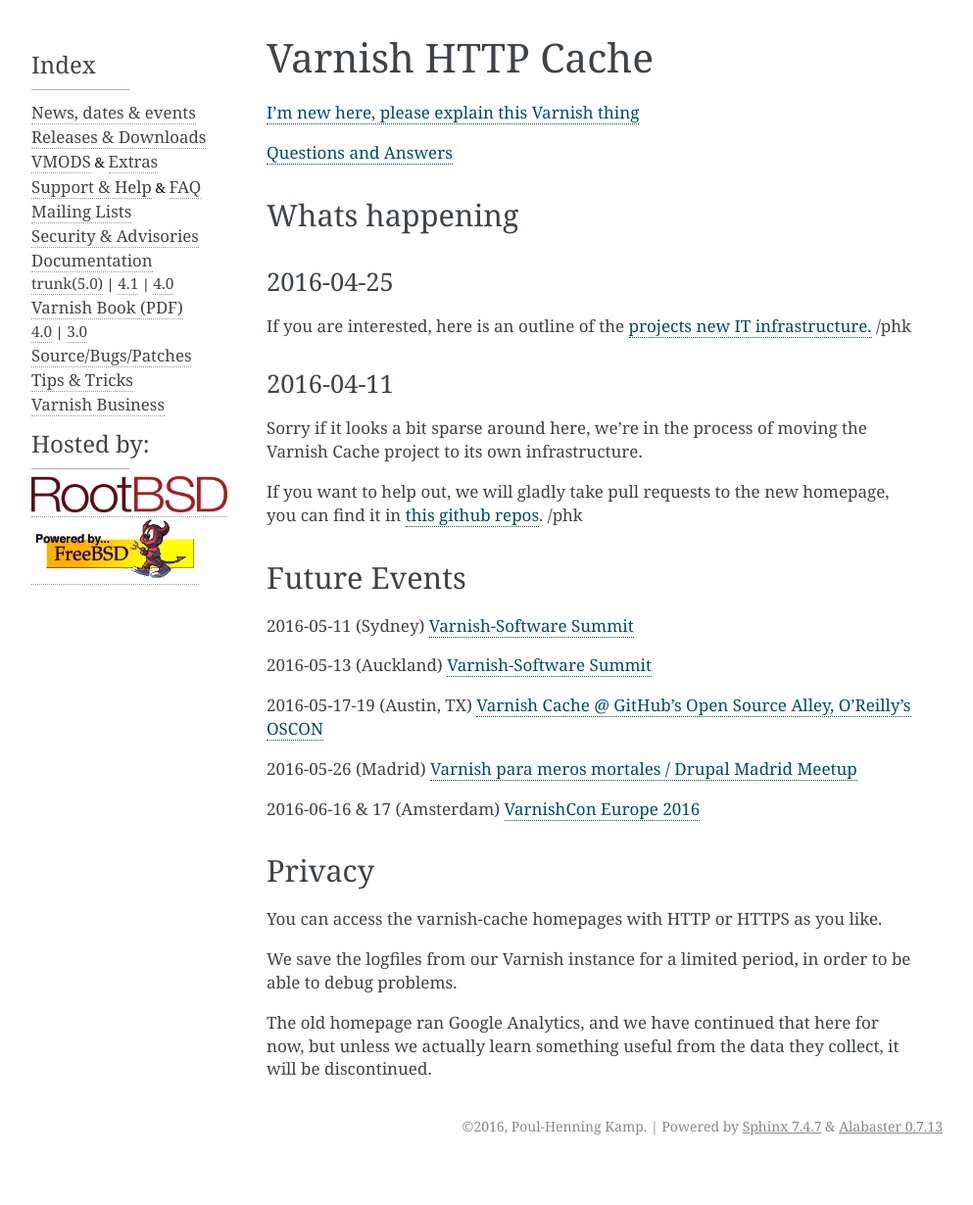
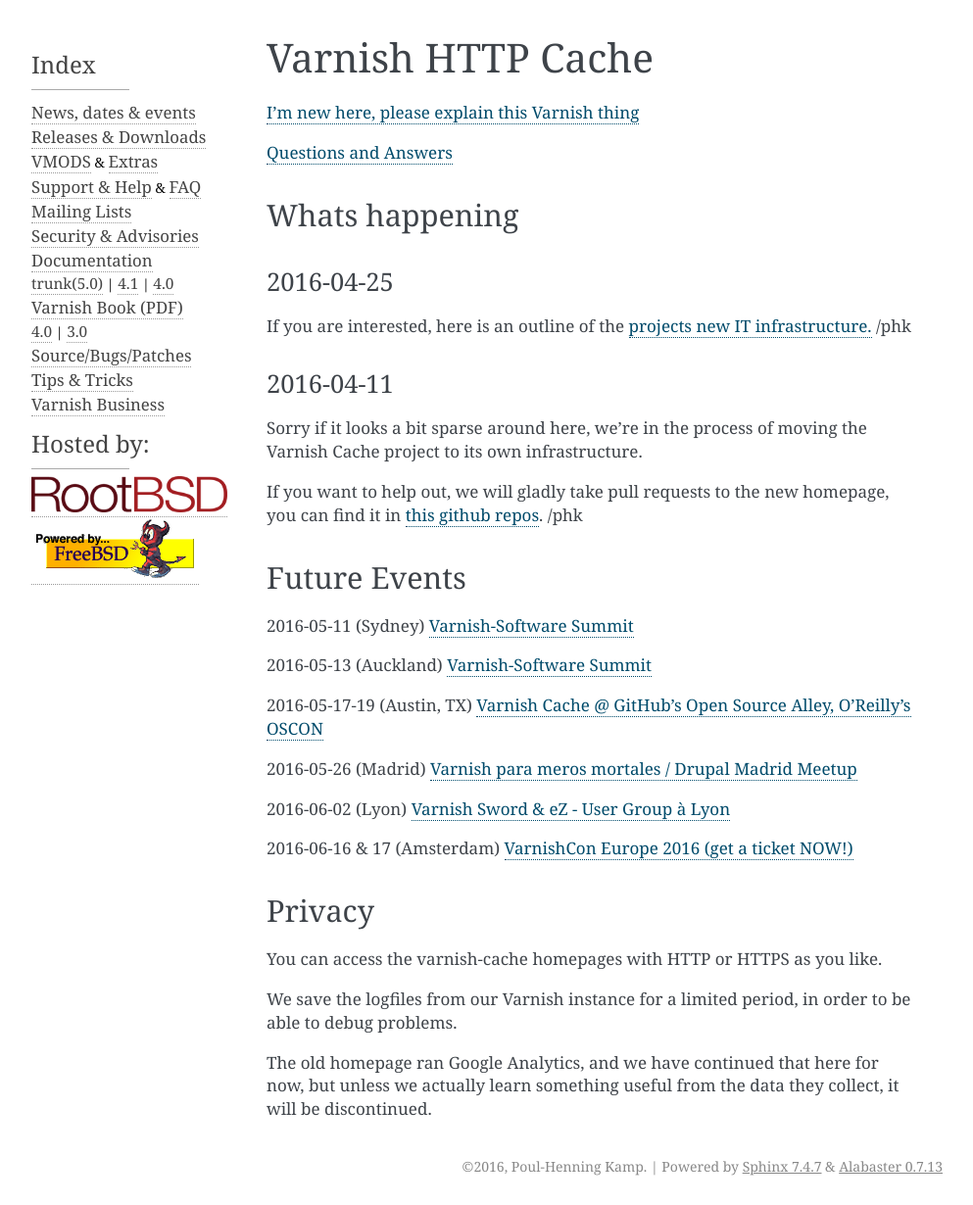
Before and after one commit to varnishcache/homepage, a Sphinx documentation site: the page built from R1/source/index.rst, in a window 1280 px wide. Shown: the whole page at 98% size, without its empty margins (148-1141 px from the left). Built offline with Sphinx 7.4.7, drawn with Linux system fonts in a browser that asks for light colours; pages that are not in the unit, such as notebooks, are missing from menus; comment, search, counter and statistics services are not loaded; before the commit the page ends 1189 px from its top, so only the background shows below that.

Commit message:
Adding eZ+Varnish User Group in Lyon

```diff
--- a/R1/source/index.rst
+++ b/R1/source/index.rst
@@ -40,7 +40,10 @@
 2016-05-26 (Madrid)
 `Varnish para meros mortales / Drupal Madrid Meetup <http://www.meetup.com/Drupal-Madrid/events/230709381/>`_
 
-2016-06-16 & 17 (Amsterdam) `VarnishCon Europe 2016
+2016-06-02 (Lyon)
+`Varnish Sword & eZ - User Group à Lyon <http://ez.no/fr/Forms/Varnish-Sword-eZ-User-Group-a-Lyon>`_
+
+2016-06-16 & 17 (Amsterdam) `VarnishCon Europe 2016 (get a ticket NOW!)
 <http://varnishcon2016.eventbrite.com>`_
 
 
```
